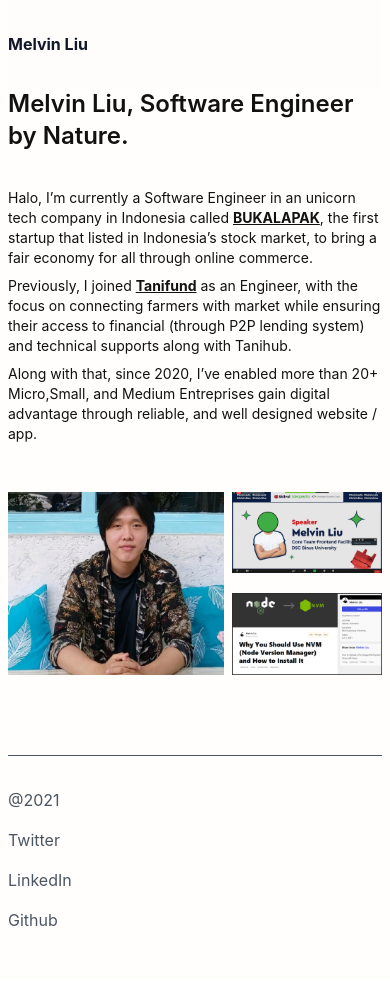
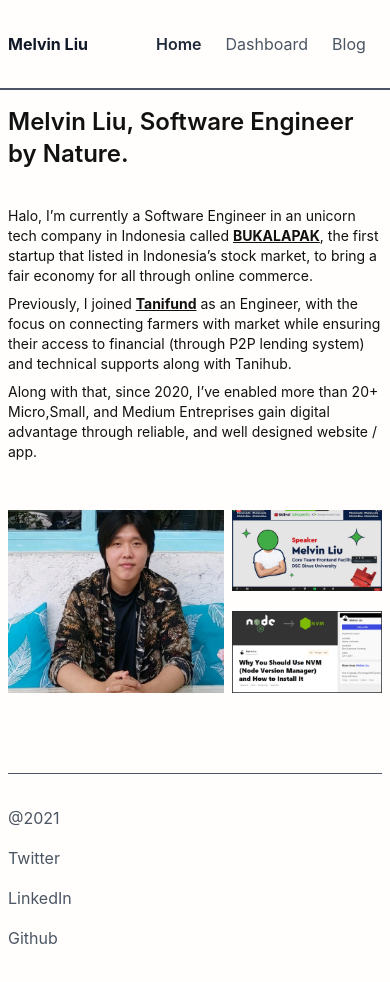
Before and after one commit to melvnl/melvinliu.com, a Next.js app: page / in a window 390 px wide. Shown: the top 982 px of the page. Built offline with nearby package versions, Linux system fonts and the light colour scheme.

Commit message:
chores: responsive navbar

```diff
--- a/components/Container.tsx
+++ b/components/Container.tsx
@@ -17,7 +17,7 @@ function NavItem({ href, text }) {
           isActive
             ? 'font-semibold text-gray-800 '
             : 'font-normal text-gray-600',
-          'hidden md:inline-block p-1 sm:px-3 sm:py-2 rounded-sm hover:bg-bgHovered transition-all'
+          ' p-1 ml-4 sm:px-3 sm:py-2 rounded-sm hover:bg-bgHovered transition-all'
         )}
       >
         <span className="capsize">{text}</span>
@@ -59,16 +59,17 @@ export default function Container(props) {
           <meta property="article:published_time" content={meta.date} />
         )}
       </Head>
-      <div className="flex flex-col justify-center px-2 md:px-8">
-        <nav className="flex items-center  justify-between w-full relative border-gray-200 mx-auto pt-8 pb-8 sm:pb-16  text-gray-900 bg-primaryWhite bg-opacity-60 ">
-        <div className=" font-bold ">
+      <div className=" border-b-2 border-gray-600 px-2 md:px-8 mb-4">
+        <nav className=" overflow-x-scroll flex justify-between items-center w-full relative border-gray-200 mx-auto pt-8 pb-8 sm:pb-16  text-gray-900 bg-primaryWhite bg-opacity-60 ">
+        <div className=" font-bold block whitespace-nowrap">
             Melvin Liu
           </div>
-          <div className="ml-[-0.60rem]">
+          <div className=" ml-12 md:ml-[-0.60rem]">
             <NavItem href="/" text="Home" />
             <NavItem href="/dashboard" text="Dashboard" />
             <NavItem href="/blog" text="Blog" />
             <NavItem href="/snippets" text="Snippets" />
+            <NavItem href="/mission" text="Mission" />
           </div>
         </nav>
       </div>
--- a/package.json
+++ b/package.json
@@ -11,7 +11,8 @@
     "classnames": "^2.3.1",
     "next": "12.0.7",
     "react": "17.0.2",
-    "react-dom": "17.0.2"
+    "react-dom": "17.0.2",
+    "swr": "^1.1.2-beta.0"
   },
   "devDependencies": {
     "@types/node": "17.0.0",
```
Also changed, not shown: 1 other file (tests, documents, lock files or other folders).
